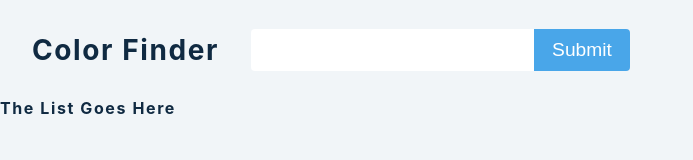
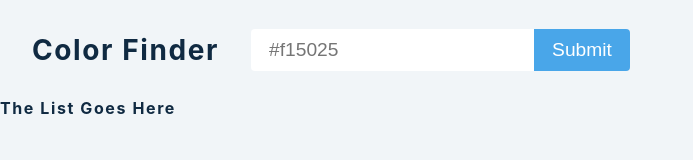
Before and after one commit to PrateekTakthar77/color-generator-ReactJS, a React (Create React App) app: page / in a window 1280 px wide. Shown: the top 160 px of the page, without its empty margins (0-693 px from the left). Built offline with nearby package versions, Linux system fonts and the light colour scheme.

Commit message:
end day update

```diff
--- a/src/App.js
+++ b/src/App.js
@@ -17,7 +17,7 @@ function App() {
       <section className='container'>
         <h3>Color Finder</h3>
         <form onSubmit={handleSubmit}>
-          <input type="text" value={color} onChange={(e)=> setColor(e.target.value)} />
+          <input type="text" value={color} onChange={(e)=> setColor(e.target.value)} placeholder="#f15025" />
           <button className='btn' type='submit'>Submit</button>
         </form>
         </section>
```
